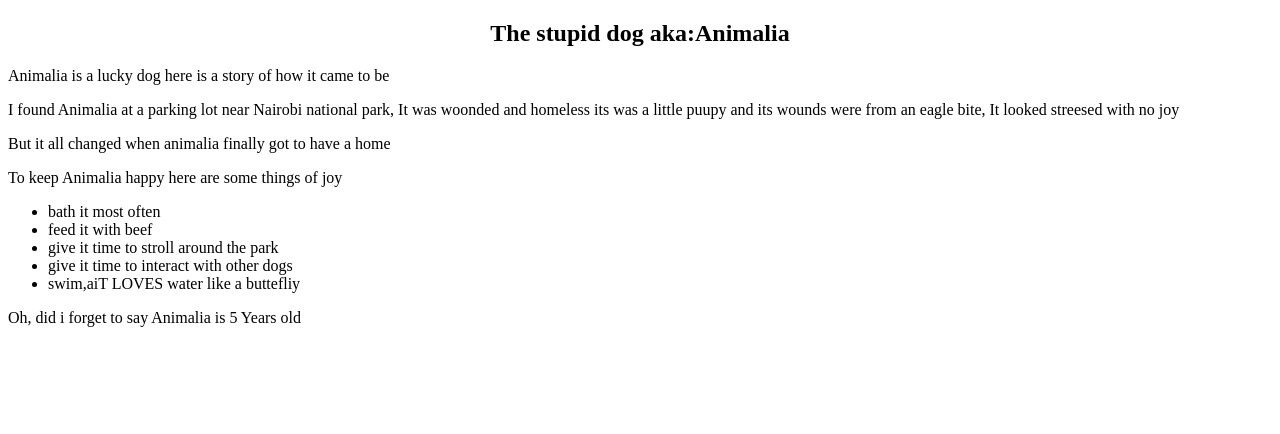
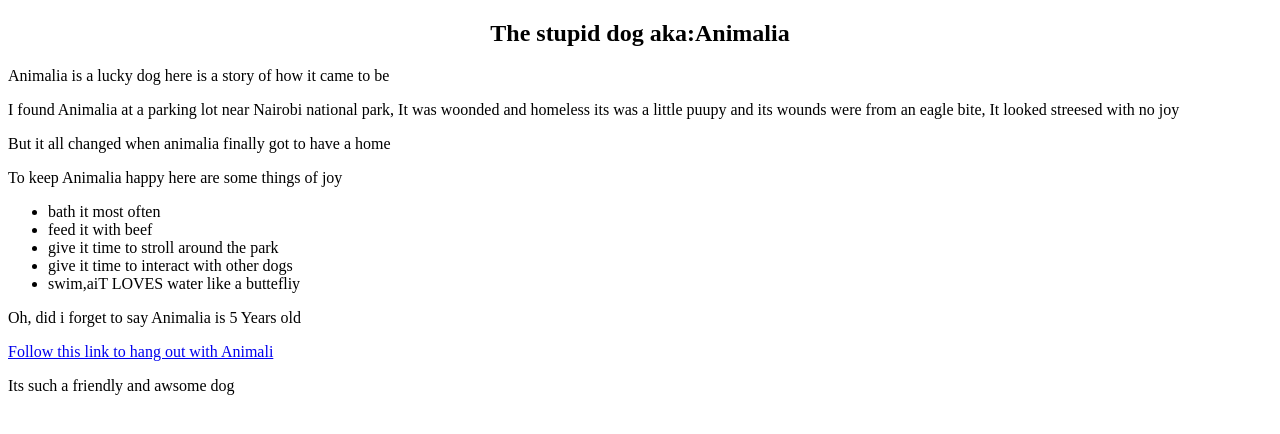
Before and after one commit to kipkemoimayor/Animalia, a plain HTML site: page home.html in a window 1280 px wide. Drawn offline with Linux system fonts and the light colour scheme.

Commit message:
This commit is for adding the link

```diff
--- a/home.html
+++ b/home.html
@@ -19,6 +19,8 @@
       <li>swim,aiT LOVES water like a buttefliy</li>
     </ul>
     <p>Oh, did i forget to say Animalia is 5 Years old</p>
+    <a href="#">Follow this link to hang out with Animali</a><p>Its such a friendly
+and awsome dog</p>
 
 
   </body>
```
